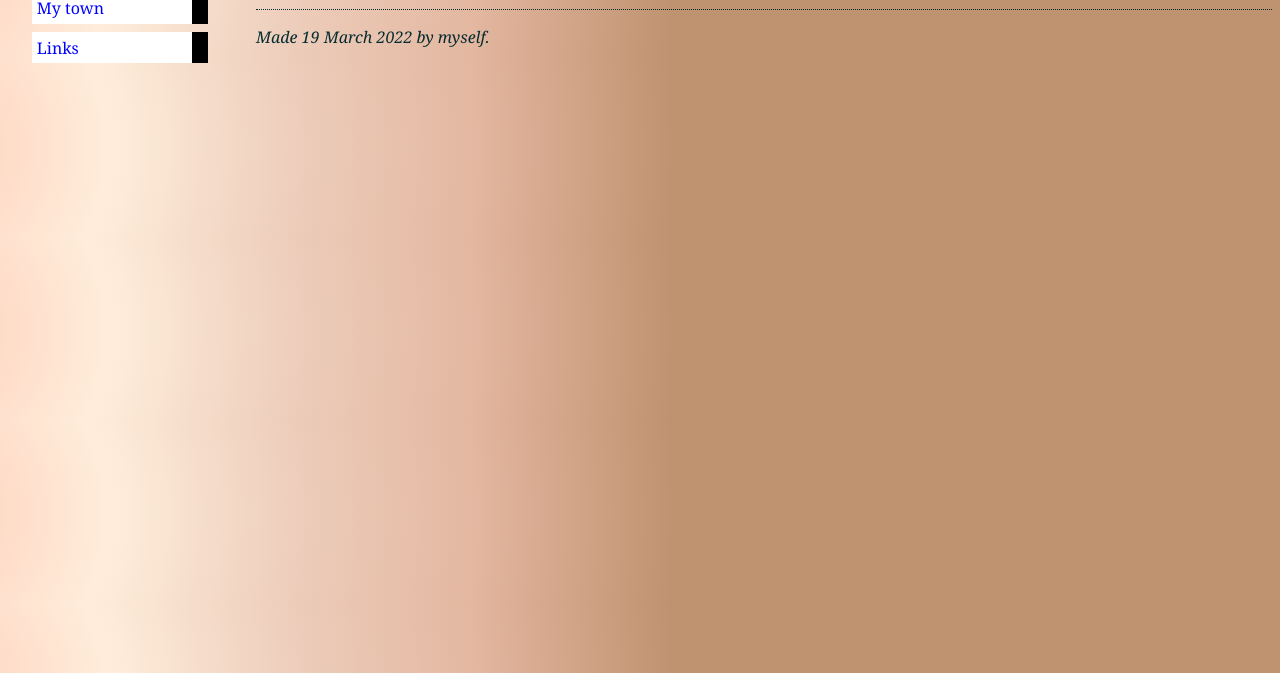
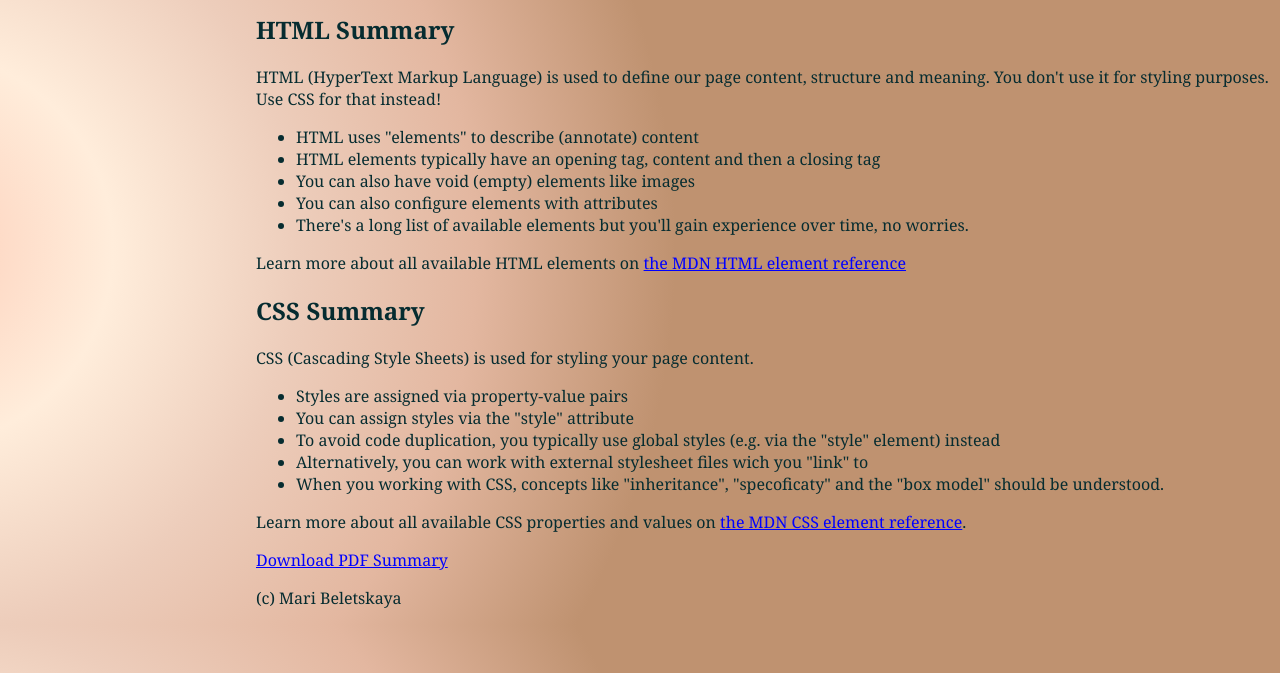
Before and after one commit to MaryiaBialetskaya1/rsschool-cv, a plain HTML site: page index.html in a window 1280 px wide. Shown: the part 127-800 px from the top of the page. Drawn offline with Linux system fonts and the light colour scheme.

Commit message:
fix: change layout to main page

```diff
--- a/index.html
+++ b/index.html
@@ -7,7 +7,7 @@
     <link rel="stylesheet" href="style.css"></link>
     <title>rolling-scopes-school</title>
   </head>
-  <body>
+  <!-- <body>
     <ul class="navbar">
       <li><a href="index.html">Home page</a></li>
       <li><a href="index.html">My things</a></li>
@@ -22,5 +22,77 @@
       Made 19 March 2022
       by myself.
     </address>
-  </body>
+  </body> -->
+  <body>
+    <header>
+      <h1>HTML & CSS Basics Summary</h1>
+      <img src="images/html-css.png" alt="HTML & CSS Logos" />
+    </header>
+    <main>
+      <section>
+        <h2>HTML Summary</h2>
+        <p>
+          HTML (HyperText Markup Language) is used to define our page content,
+          structure and meaning. You <span class="highlight">don't</span> use it
+          for styling purposes. Use CSS for that instead!
+        </p>
+        <ul>
+          <li class="extra-important">
+            HTML uses "elements" to describe (annotate) content
+          </li>
+          <li>
+            HTML elements typically have an opening tag, content and then a
+            closing tag
+          </li>
+          <li class="extra-important">
+            You can also have void (empty) elements like images
+          </li>
+          <li class="extra-important">
+            You can also configure elements with attributes
+          </li>
+          <li>
+            There's a long list of available elements but you'll gain experience
+            over time, no worries.
+          </li>
+        </ul>
+        <p>
+          Learn more about all available HTML elements on
+          <a href="https://developer.mozilla.org/en-US/docs/Web/HTML/Element"
+            >the MDN HTML element reference</a
+          >
+        </p>
+      </section>
+      <section>
+        <h2>CSS Summary</h2>
+        <p>
+          CSS (Cascading Style Sheets) is used for styling your page content.
+        </p>
+        <ul>
+          <li>Styles are assigned via property-value pairs</li>
+          <li>You can assign styles via the "style" attribute</li>
+          <li class="extra-important">
+            To avoid code duplication, you typically use global styles (e.g. via
+            the "style" element) instead
+          </li>
+          <li>
+            Alternatively, you can work with external stylesheet files wich you
+            "link" to
+          </li>
+          <li class="extra-important">
+            When you working with CSS, concepts like "inheritance",
+            "specoficaty" and the "box model" should be understood.
+          </li>
+        </ul>
+        <p>
+          Learn more about all available CSS properties and values on
+          <a href="https://developer.mozilla.org/en-US/docs/Web/CSS/Reference"
+            >the MDN CSS element reference</a
+          >.
+        </p>
+      </section>
+    </main>
+    <footer>
+      <a href="pdfs/html-css-basics-summary.pdf" target="_blank">Download PDF Summary</a>
+      <p>(c) Mari Beletskaya</p>
+    </footer>
 </html>
```
